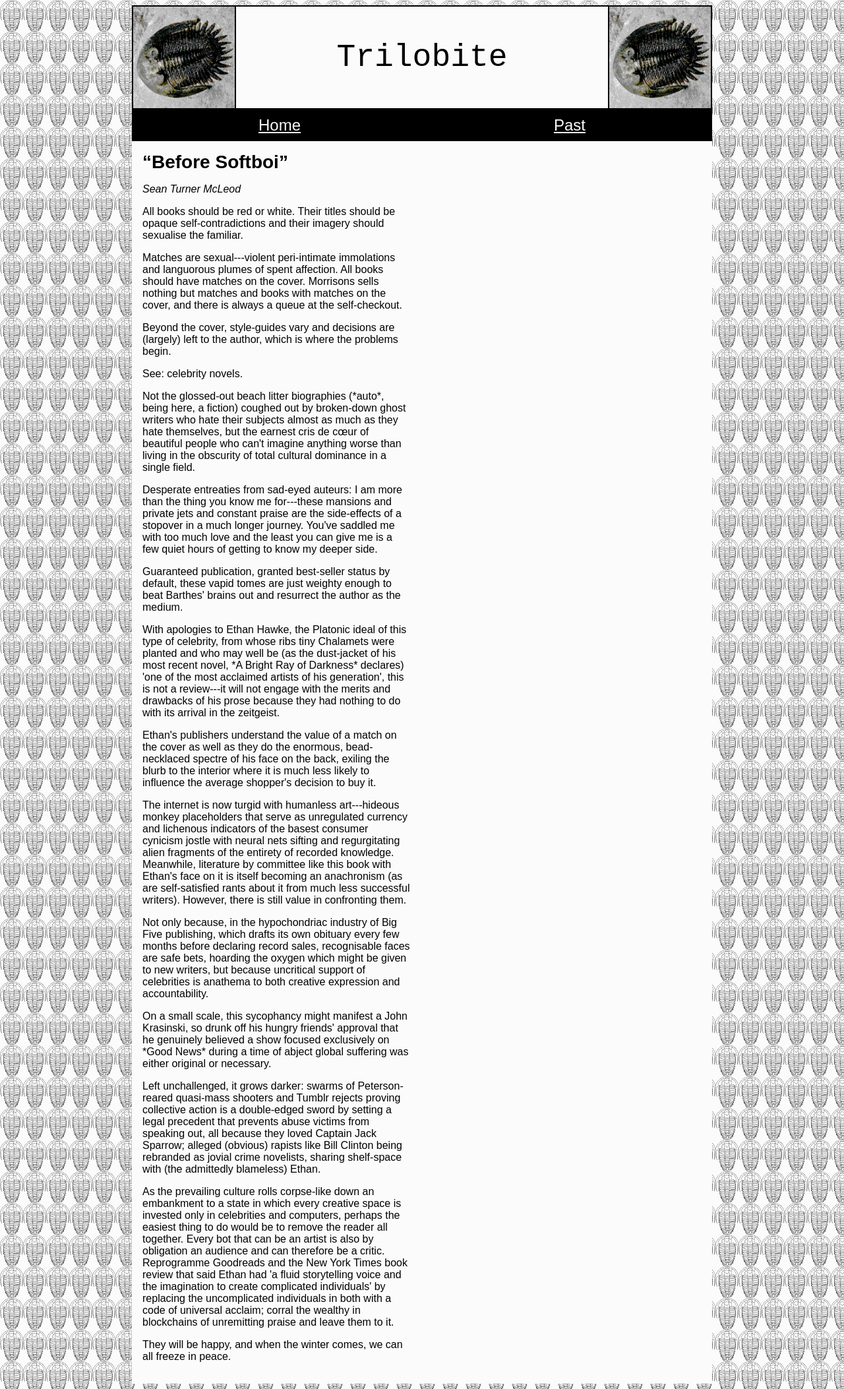
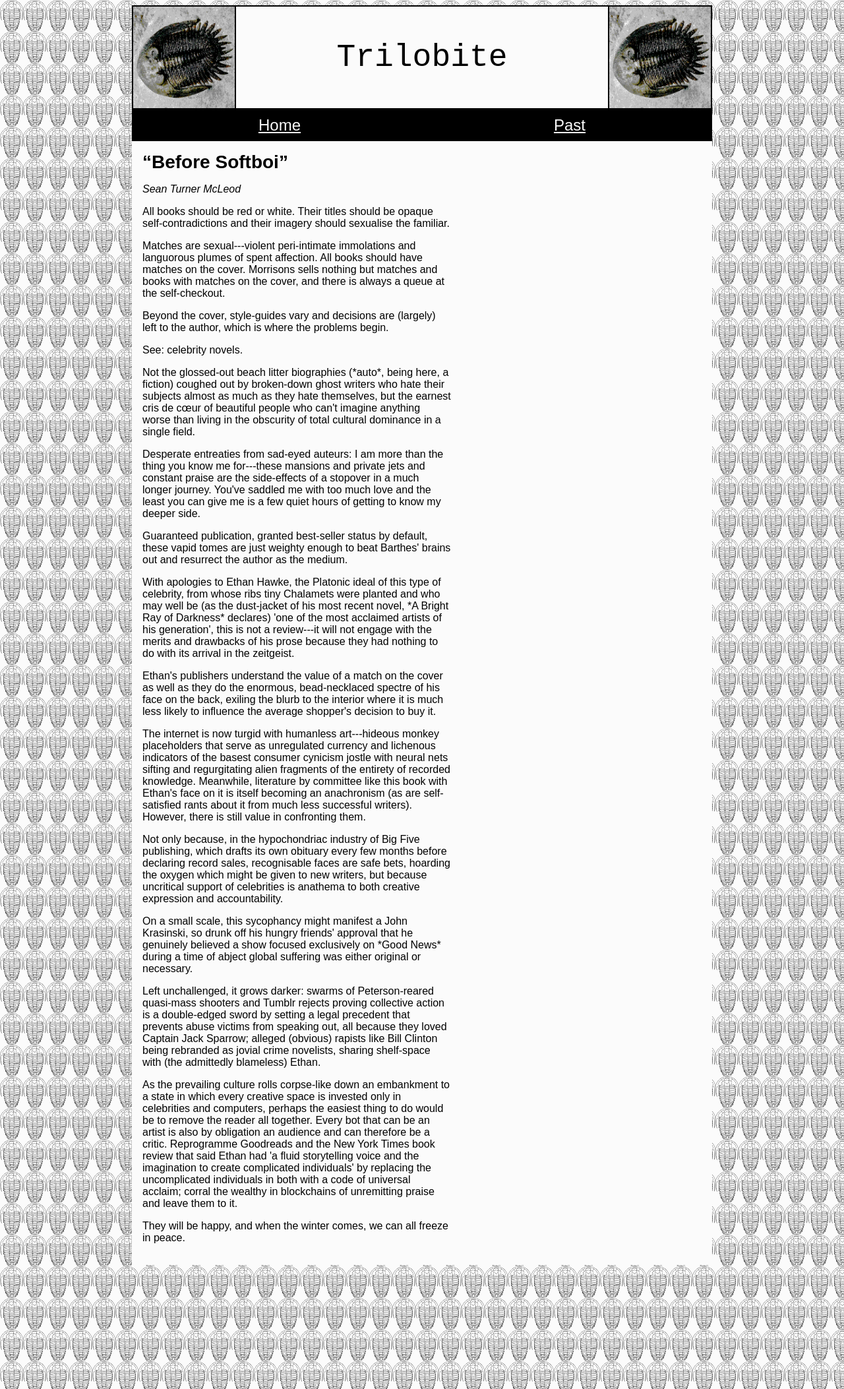
Before and after one commit to trilobite-poetry/trilobite-poetry.github.io, a Jekyll site: the page built from issues/_current/mcleod.md, in a window 1280 px wide. Shown: the whole page at 66% size. Built offline with Jekyll 4.4.1, drawn with Linux system fonts in a browser that asks for light colours.

Commit message:
prose block width

```diff
--- a/_sass/dtype.scss
+++ b/_sass/dtype.scss
@@ -3,5 +3,6 @@
 }
 
 .prose-block {
-    margin: 1rem 50% 0 0;
+    margin: 1rem 0 0 0;
+    max-width: 500px;
 }
```
